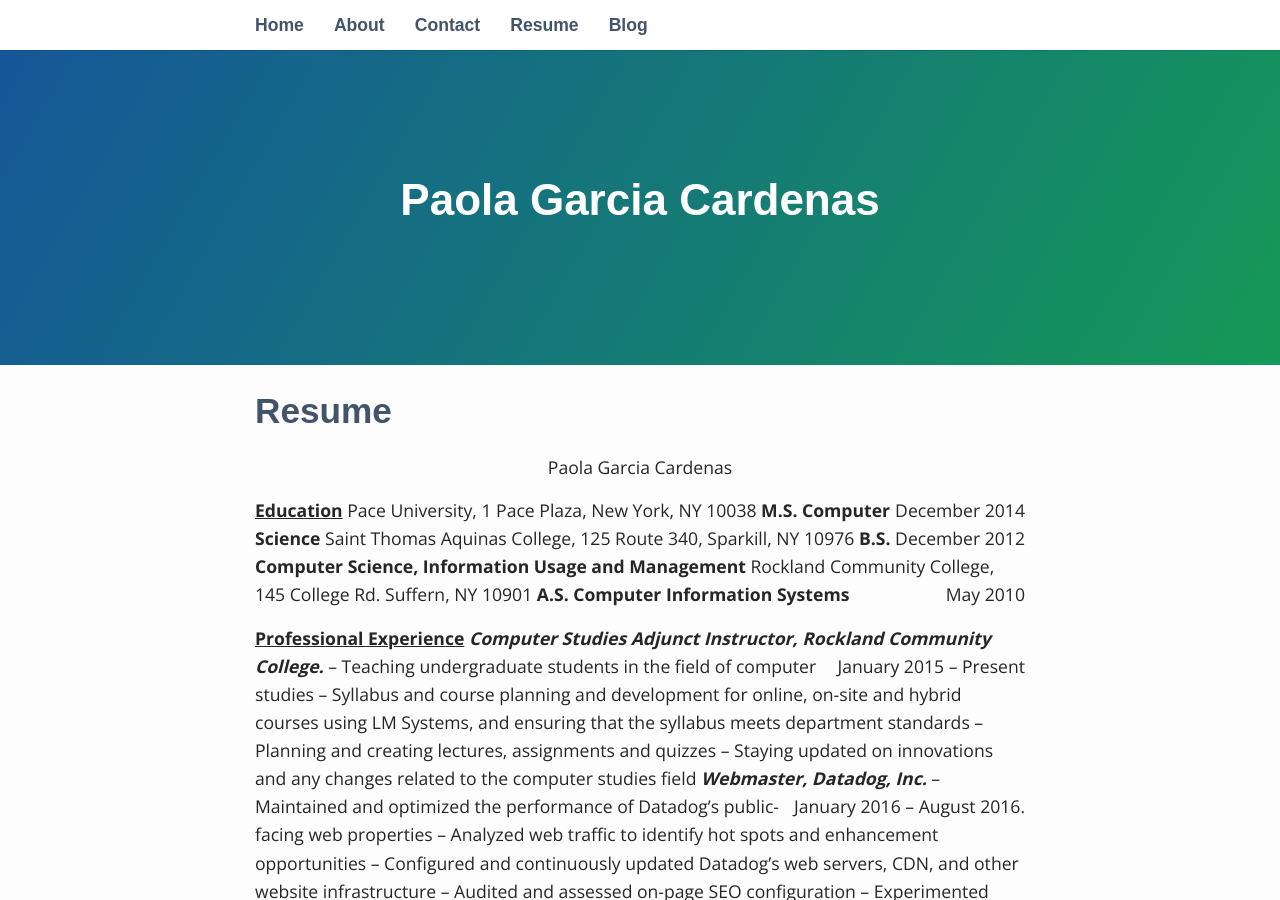
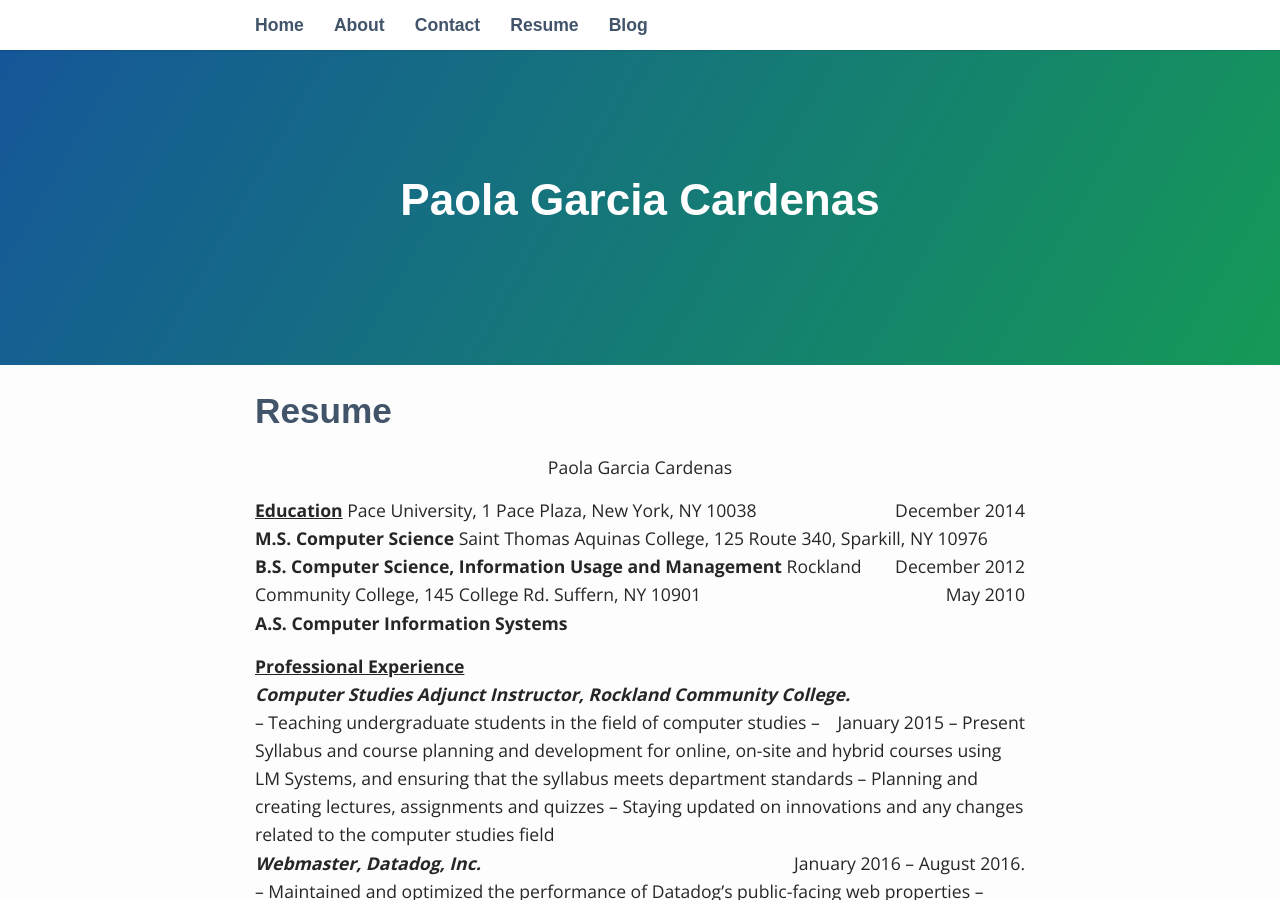
Before and after one commit to paoga87/jekyllsite, a Jekyll site: the page built from _pages/03_resume.md, in a window 1280 px wide and 900 px high. Built offline with Jekyll 4.4.1, drawn with Linux system fonts in a browser that asks for light colours; some web fonts are replaced.

Commit message:
fixing resume page

```diff
--- a/_pages/03_resume.md
+++ b/_pages/03_resume.md
@@ -8,55 +8,55 @@ permalink: /resume/
 <p style="text-align: center;">Paola Garcia Cardenas</p>
 **<u>Education</u>**
 Pace University, 1 Pace Plaza, New York, NY 10038
-<span style="float: right;">December 2014</span>
+<span style="float: right;">December 2014</span><br>
 **M.S. Computer Science**
 Saint Thomas Aquinas College, 125 Route 340, Sparkill, NY 10976
-<span style="float: right;">December 2012</span>
+<span style="float: right;">December 2012</span><br>
 **B.S. Computer Science, Information Usage and Management**
 Rockland Community College, 145 College Rd. Suffern, NY 10901
-<span style="float: right;">May 2010</span>
+<span style="float: right;">May 2010</span><br>
 **A.S. Computer Information Systems**
 
-**<u>Professional Experience</u>**
+**<u>Professional Experience</u>**<br>
 _**Computer Studies Adjunct Instructor, Rockland Community College.**_
-<span style="float: right;">January 2015 – Present</span>
+<span style="float: right;">January 2015 – Present</span><br>
 -- Teaching undergraduate students in the field of computer studies
 -- Syllabus and course planning and development for online, on-site and hybrid courses using LM Systems, and ensuring that the syllabus meets department standards
 -- Planning and creating lectures, assignments and quizzes
--- Staying updated on innovations and any changes related to the computer studies field
+-- Staying updated on innovations and any changes related to the computer studies field<br>
 _**Webmaster, Datadog, Inc.**_
-<span style="float: right;">January 2016 – August 2016.</span>
+<span style="float: right;">January 2016 – August 2016.</span><br>
 -- Maintained and optimized the performance of Datadog’s public-facing web properties
 -- Analyzed web traffic to identify hot spots and enhancement opportunities
 -- Configured and continuously updated Datadog’s web servers, CDN, and other website infrastructure
 -- Audited and assessed on-page SEO configuration
--- Experimented with and optimized on-page elements and site navigation
+-- Experimented with and optimized on-page elements and site navigation<br>
 _**Web/Social Interactive Developer, RNN News, LLC.**_
-<span style="float: right;">December 2014 – January 2016.</span>
+<span style="float: right;">December 2014 – January 2016.</span><br>
 -- Perform development, documentation and testing for website/interactive/digital projects
 -- Proactively assist in identifying and recommending new development initiatives
 -- Ensure all completed work has been thoroughly tested and follows best practices (security, performance, SEO, responsive design, etc.)
 -- Maintain acceptable uptime/performance levels for website (proactive and reactive)
--- Communicate project status for both technical and non-technical audiences
+-- Communicate project status for both technical and non-technical audiences<br>
 _**Developer, LiveTechnology Holdings, Inc.**_
-<span style="float: right;">May 2014 – November 2014.</span>
+<span style="float: right;">May 2014 – November 2014.</span><br>
 -- Designed, developed, documented, analyzed, created, tested and/or modified computer systems or programs, including prototypes, based on and related to user or system design specifications, and/or such other duties as the company may assign from time to time
--- Programmed design layouts and creative assets into LivePlatform, using LiveObject and LiveExplorer
+-- Programmed design layouts and creative assets into LivePlatform, using LiveObject and LiveExplorer<br>
 _**Webmaster,
 Centro Educativo Prof. Saúl Cárdenas Cubillo. Costa Rica.**_
-<span style="float: right;">January 2011 – Present</span>
+<span style="float: right;">January 2011 – Present</span><br>
 -- In charged of requesting an educational Second Level Domain name (ed.cr) in Costa Rica
 -- Administration of their domain, hosting, SQL databases including backups, and emailing system
 -- Coordination and management of the school’s website content including all related Social Media sites
--- Proactive SEO analysis and technical recommendations for improvement of the school website and other social media outlets
+-- Proactive SEO analysis and technical recommendations for improvement of the school website and other social media outlets<br>
 _**Web Operations &amp; New Media Coordinator, Madoro USA, Inc.**_
-<span style="float: right;">January 2013 – May 2014</span>
+<span style="float: right;">January 2013 – May 2014</span><br>
 -- Managed the company’s domains, including web design and content organization, as well as reviewed and maintained website back-up and data archiving activities
 -- Promoted Bel Frantoio’s brand development, web site traffic growth, website UI and advertising revenue as part of an ongoing eCommerce project
 -- Partnered with company’s professionals to create, develop and manage content
--- Maintained a proactive approach and abreast of all software and technical upgrades as needed
+-- Maintained a proactive approach and abreast of all software and technical upgrades as needed<br>
 _**Web Developer/Designer &amp; Digital Marketing, North Shore Advisory, Inc.**_
-<span style="float: right;">January 2012 – January 2013</span>
+<span style="float: right;">January 2012 – January 2013</span><br>
 -- Designed, developed, and implemented web architectures for the company’s site
 -- Played the main role in the migration of all of the domains and the web sites hosting
 -- Laid out and executed online projects, updating and revisiting existing online assets, and created a new site with CMS technology.
@@ -64,14 +64,14 @@ _**Web Developer/Designer &amp; Digital Marketing, North Shore Advisory, Inc.**_
 -- Managed all of the company’s domains, hosting and SQL databases, and implemented their backup procedures
 -- Implemented a PC-Cluster in a 25-PC Lab using a Bootable Cluster CD (BCCD)
 -- Developing of an application in C programming language for visualization of large amount of data
--- Linux scripting, programmed in parallel using Messaging Passing Interface (MPI)
+-- Linux scripting, programmed in parallel using Messaging Passing Interface (MPI)<br>
 _**Data Visualization Intern for Blue Waters Project, Shodor**_
-<span style="float: right;">May 2011 – June 2012</span>
+<span style="float: right;">May 2011 – June 2012</span><br>
 -- Implemented a PC-Cluster in a 25-PC Lab using a Bootable Cluster CD (BCCD)
 -- Developing of an application in C programming language for visualization of large amount of data
--- Linux scripting, programmed in parallel using Messaging Passing Interface (MPI)
+-- Linux scripting, programmed in parallel using Messaging Passing Interface (MPI)<br>
 
-**<u>Honors, Awards, and Scholarships</u>**
+**<u>Honors, Awards, and Scholarships</u>**<br>
 -- 2014 CRA-W Graduate Cohort Scholarship Recipient
 -- Recipient of ACM, NSF and Google Scholarships
 -- 2013 Pace University Graduate Merit Scholarship Recipient
@@ -84,7 +84,7 @@ _**Data Visualization Intern for Blue Waters Project, Shodor**_
 -- NJCAA Division III Distinguished Academic All-American
 -- Scholar Athlete – Region XV Academic Team and Mid-Hudson Conference Academic Team NJCAA Division III
 
-**<u>Knowledge and Skills</u>**
+**<u>Knowledge and Skills</u>**<br>
 -- Fluent in Spanish and English
 -- Programming languages: Java, C, C++, VB.net, Assembly language (8086 family), Javascript, HTML5, XHTML, XML, CSS3, MPI, SQL
 -- Experience using MS Office tools (Project, Visio, Word, Excel, Power Point)
@@ -95,20 +95,20 @@ _**Data Visualization Intern for Blue Waters Project, Shodor**_
 -- Content Management Systems Platforms: Joomla!, WordPress, Concrete5
 -- Human-Computer Interaction software: Prototyper Pro, Balsamiq Mockups
 
-**<u>Certificates</u>**
+**<u>Certificates</u>**<br>
 HTML5 Mobile App Development
-<span style="float: right;">August 30, 2013</span>
+<span style="float: right;">August 30, 2013</span><br>
 Ramapo College of New Jersey, 505 Ramapo Valley Rd, NJ 07430
 
 **<u>Volunteer Activities</u>**
 _**Committee Member, Airmont, NY Technical Committee.**_
-<span style="float: right;">May 2013 – Present</span>
+<span style="float: right;">May 2013 – Present</span><br>
 -- To identify instructional and administrative technology goals and objectives for the Village of Airmont, NY and align those goals to the greatest benefit of all Airmont residents. To encourage the use of the latest technology to bridge communications with all Village residents.
 -- Creation of tutorials to educate senior citizens with the latest technologies.
 _**LiC Web Assistant, Latinas in Computing.**_
-<span style="float: right;">October 2012 – Present</span>
+<span style="float: right;">October 2012 – Present</span><br>
 -- General website management and updates.
 -- Running of scripts to generate data from a membership request form.
 _**Database Developer, Cornell Cooperative Extension of Rockland County, NY.**_
-<span style="float: right;">September 2010 – December 2010</span>
+<span style="float: right;">September 2010 – December 2010</span><br>
 -- 42-hour Service Learning Project collaborating with the development and implementation of a database of non-profit organizations in Rockland County.
```
